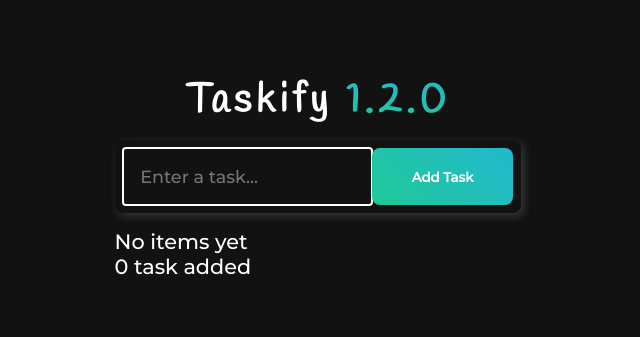
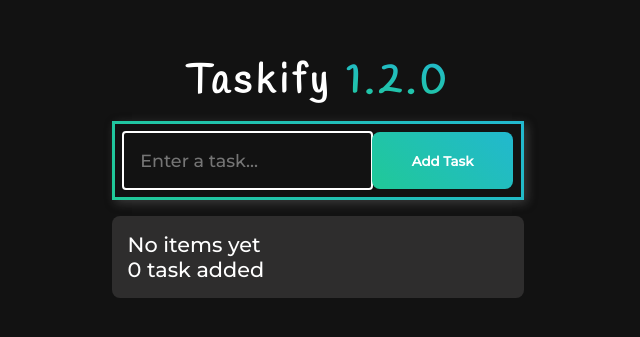
Before and after one commit to the-pro7/react-app, a React (Vite) app: page / in a window 1280 px wide. Shown: the part 223-560 px from the top of the page, without its empty margins (322-962 px from the left). Built offline with nearby package versions, Linux system fonts and the light colour scheme.

Commit message:
style improved

```diff
--- a/src/App.css
+++ b/src/App.css
@@ -23,12 +23,15 @@ input {
 }
 
 .input-field {
-  /* border: 3px solid red; */
+  border: 3px solid transparent;
+  border-image: linear-gradient(45deg, #20c997, #22b8cf);
+  border-image-slice: 1;
   width: 100%;
   display: flex;
   box-shadow: 3px 3px 10px rgb(255 255 255 / 0.2), 3px 3px 10px rgb(0 0 0 / 0.4);
   padding: 0.5em;
-  border-radius: 0.5rem;
+  position: sticky;
+  top: 1rem;
 }
 
 .input-field > input {
@@ -48,7 +51,7 @@ input {
   background: linear-gradient(45deg, #20c997, #22b8cf);
   border: 0;
   padding-inline: 3em;
-  border-radius: inherit;
+  border-radius: .5rem;
   font-weight: bold;
   cursor: pointer;
   transition: opacity 300ms;
@@ -78,6 +81,12 @@ main .appTitle {
 /* ul styles */
 ul {
   margin-top: 1em;
+ /* border: 3px solid red; */
+ padding: 1em;
+ background-color: #2e2d2d;
+ border-radius: .5rem;
+ max-height: 300px;
+ overflow-y: scroll;
 }
 
 ul > * {
```
